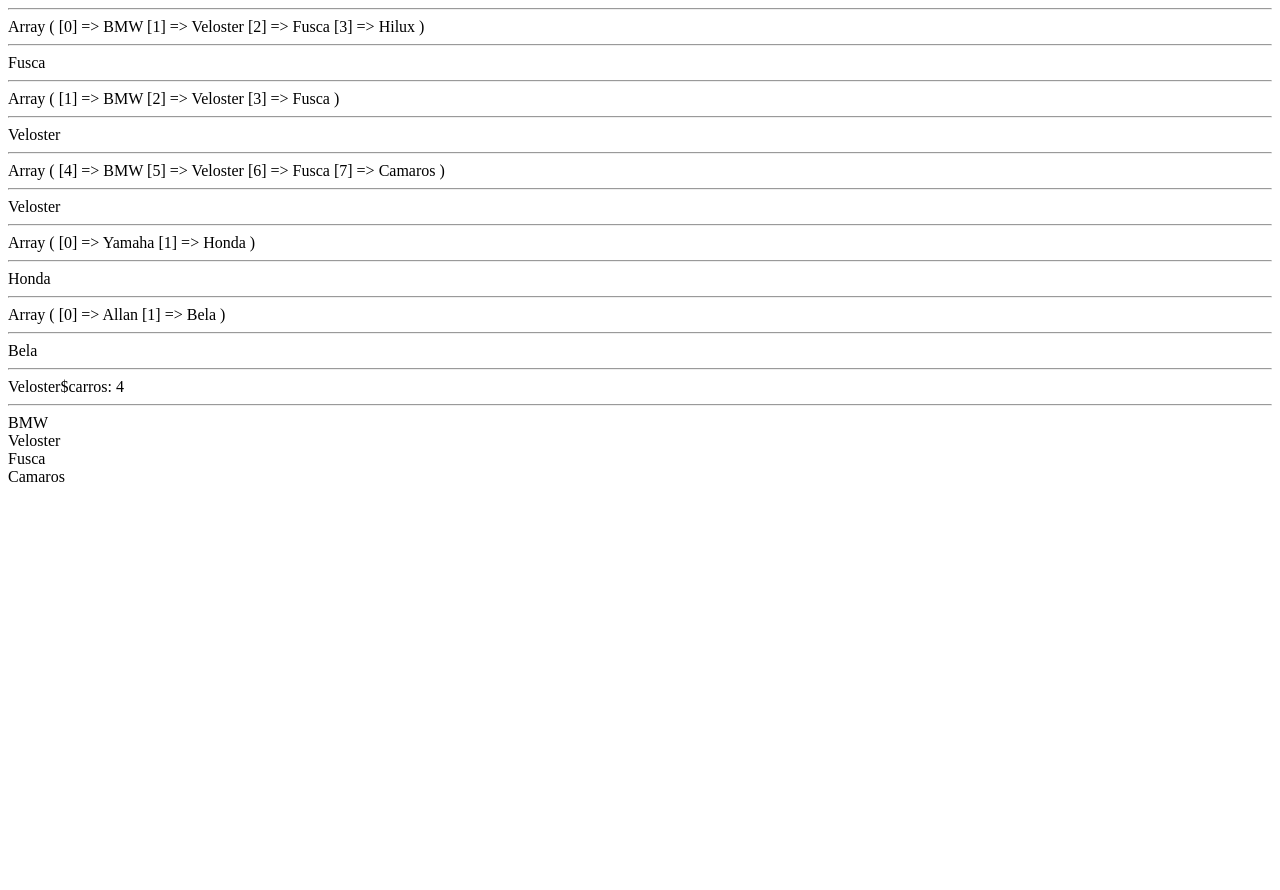
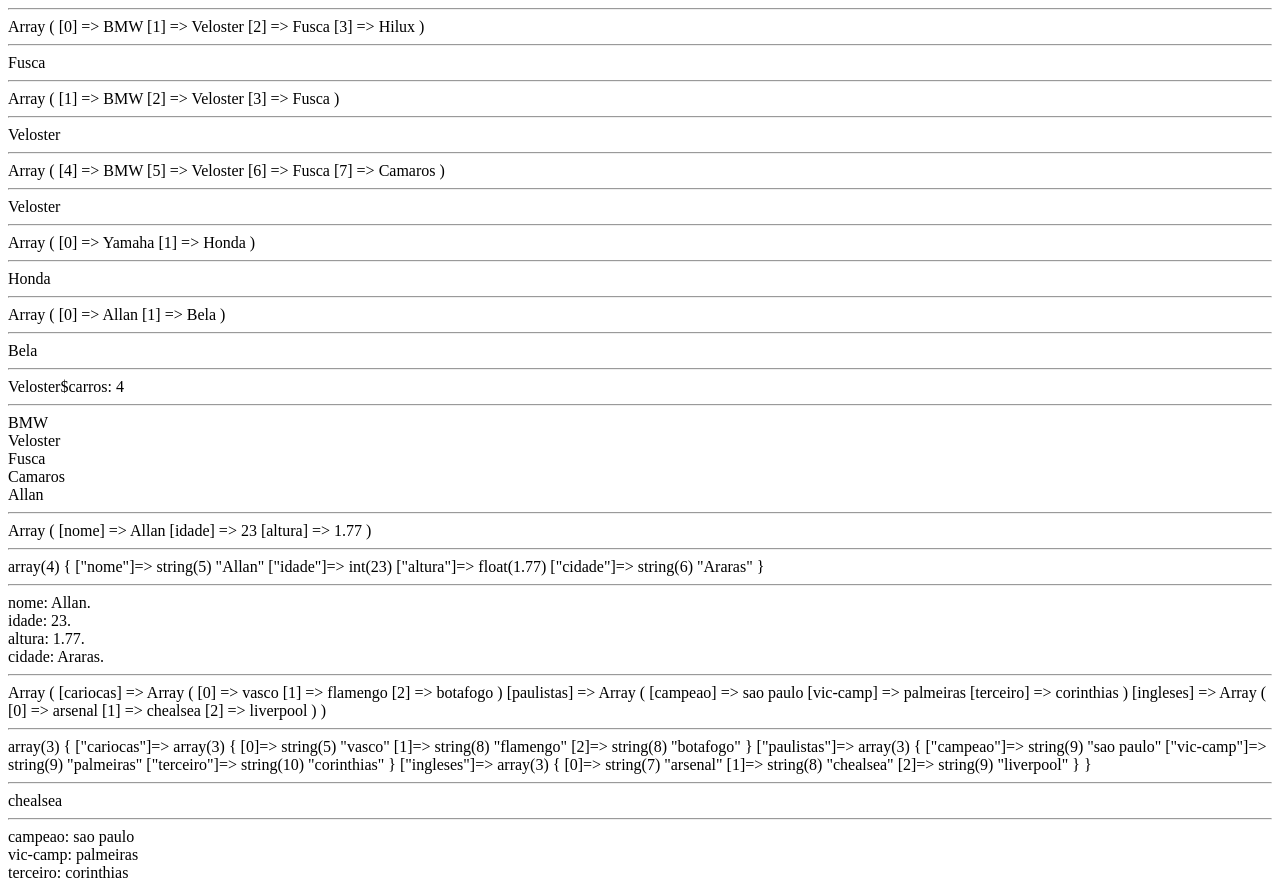
Before and after one commit to AllanGaiteiro/fatec-aula-ssi-servico-cliente-php, a PHP site: page /estudosBasicos/08-arrays.php in a window 1280 px wide. Before the commit the page ends 482 px from the top, so only its background shows below. Run offline with PHP 8.4, Linux system fonts and the light colour scheme.

Commit message:
Update 08-arrays.php

```diff
--- a/serv/estudosBasicos/08-arrays.php
+++ b/serv/estudosBasicos/08-arrays.php
@@ -1,7 +1,7 @@
 <?php
 // Arrays
 
-$carros = array("BMW", "Veloster","Fusca");
+$carros = array("BMW", "Veloster", "Fusca");
 //echo $carros;//erro: Array to string conversion
 echo "<hr>";
 $carros[] = "Hilux";
@@ -12,16 +12,16 @@ echo $carros[2];
 /////////////////////////////////////
 
 /// Alterando o indici de todos : deu certo
-$carros = array(1=>"BMW",2=>"Veloster",3=>"Fusca");// reconstroi o array
+$carros = array(1 => "BMW", 2 => "Veloster", 3 => "Fusca"); // reconstroi o array
 //echo $carros;//erro: Array to string conversion
 echo "<hr>";
 print_r($carros);
 echo "<hr>";
-echo $carros[2];// muito zica kkkkk
+echo $carros[2]; // muito zica kkkkk
 /////////////////////////////////
 
 /// Alterando so o do primeiro: deu certo
-$carros = array(4=>"BMW","Veloster","Fusca");
+$carros = array(4 => "BMW", "Veloster", "Fusca");
 
 //echo $carros;//erro: Array to string conversion
 echo "<hr>";
@@ -34,7 +34,7 @@ $carros[7] = 'Camaros';
 
 print_r($carros);
 echo "<hr>";
-echo $carros[5];// muito zica kkkkk
+echo $carros[5]; // muito zica kkkkk
 echo "<hr>";
 ////////////////////////////////////////
 //////////outro metodo de declarar
@@ -49,7 +49,7 @@ echo "<hr>";
 //////////////////////////////////////
 ///// outro metodo
 
-$clientes = [];//$clientes = ["Allan","Bela"];
+$clientes = []; //$clientes = ["Allan","Bela"];
 $clientes[] = "Allan";
 $clientes[] = "Bela";
 print_r($clientes);
@@ -58,12 +58,38 @@ echo $clientes[1];
 
 ///////////// count // quantos slots tem o array
 echo "<hr>";
-echo $carros[5].'$carros: '.count($carros);
+echo $carros[5] . '$carros: ' . count($carros);
 echo "<hr>";
 
 //////// foreach: pega o array e coloca na variavel valor a cada rodada
-foreach($carros as $valor){
-    echo $valor."<br>";
+foreach ($carros as $valor) {
+    echo $valor . "<br>";
 }
-
-?>
+//// Arrays associativos
+$pessoa = array("nome" => "Allan", "idade" => 23, "altura" => 1.77);
+echo $pessoa["nome"];
+echo "<hr>";
+print_r($pessoa);
+$pessoa["cidade"] = "Araras";
+echo "<hr>";
+var_dump($pessoa);
+echo "<hr>";
+foreach ($pessoa as $i => $v) { // indice e valor
+    echo $i . ': ' . $v . ". <br>";
+}
+/// Arrays multidimencionais
+$times = array(
+    "cariocas" => array("vasco", "flamengo", "botafogo"),
+    "paulistas" => array("campeao"=>"sao paulo","vic-camp"=>"palmeiras","terceiro"=>"corinthias"),
+    "ingleses" => array("arsenal","chealsea","liverpool")
+);
+echo "<hr>";
+print_r($times);
+echo "<hr>";
+var_dump($times);
+echo "<hr>";
+echo $times["ingleses"][1];
+echo "<hr>";
+foreach ($times["paulistas"] as $indice => $valor){
+    echo $indice.": ".$valor."<br>";
+}
```
